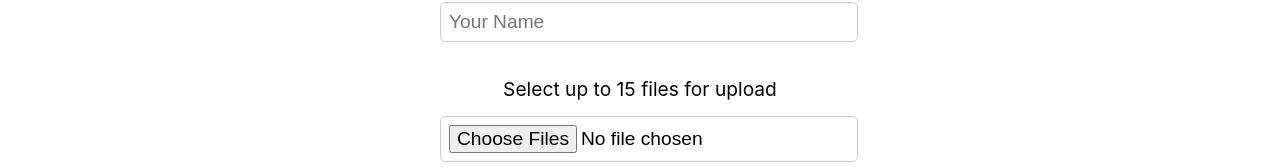
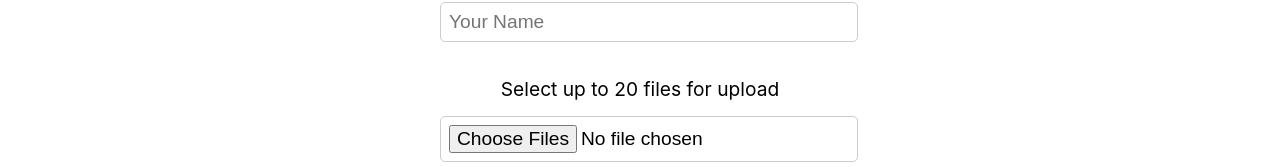
Before and after one commit to Pavan-Asopa/zipit-compression-app, a React (Create React App) app in the folder client/: page / in a window 1280 px wide. Shown: the part 315-482 px from the top of the page. Built offline with nearby package versions, Linux system fonts and the light colour scheme.

Commit message:
20 max files

```diff
--- a/client/src/components/UploadForm.js
+++ b/client/src/components/UploadForm.js
@@ -26,7 +26,7 @@ function UploadForm() {
   // function to set selected files to those selected by the user
   const handleFileSelect = (event) => {
     const files = event.target.files;
-    const maxFiles = 15; // max allowed files
+    const maxFiles = 20; // max allowed files
 
     if (files.length <= maxFiles) {
       // clear previous selections before updating state
@@ -125,7 +125,7 @@ function UploadForm() {
             </div>
             <div className="form-group">
               <label htmlFor="filesForUpload" style={{ fontSize: "larger" }}>
-                Select up to 15 files for upload
+                Select up to 20 files for upload
               </label>
               <input
                 type="file"
--- a/client/src/routes/ZippedIt.js
+++ b/client/src/routes/ZippedIt.js
@@ -27,6 +27,7 @@ function ZippedIt() {
         );
         if (response.ok) {
           const data = await response.json();
+          console.log(data);
           setDownloadLinks(data);
         } else {
           setError("Server returned error");
```
Also changed, not shown: 1 other file (tests, documents, lock files or other folders).
